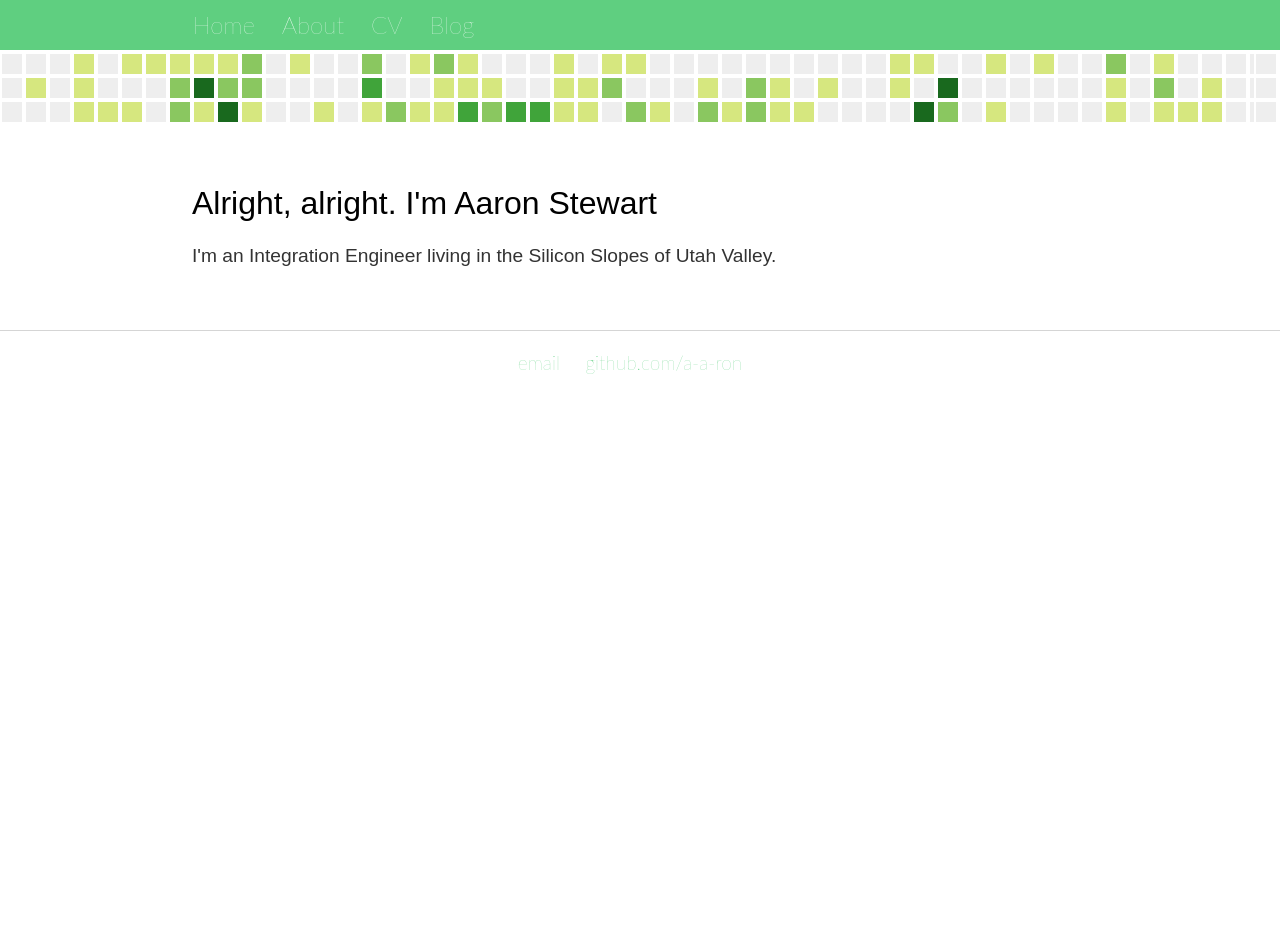
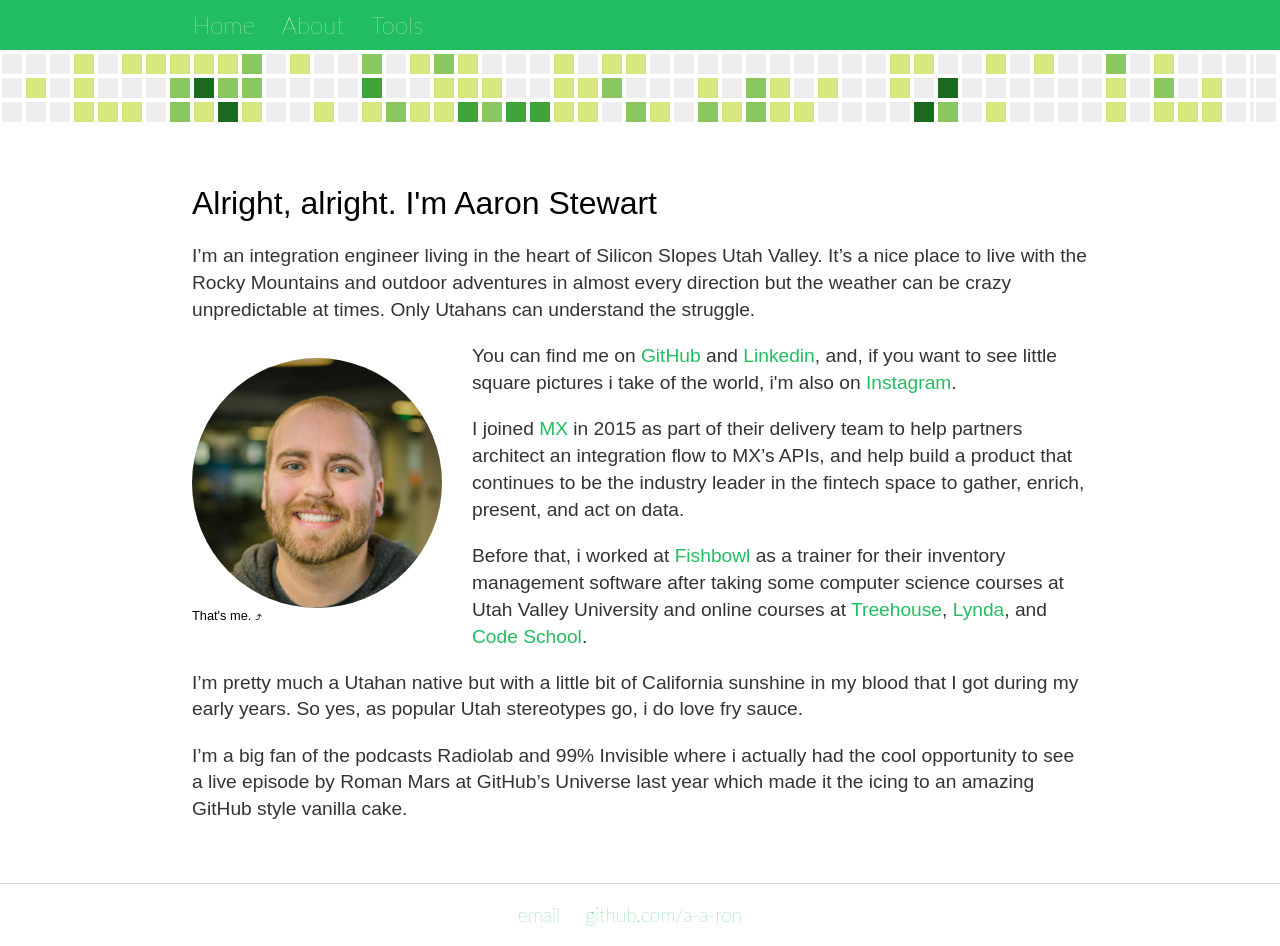
Before and after one commit to a-a-ron/a-a-ron.github.io, a Jekyll site: the page built from about/index.html, in a window 1280 px wide. Built offline with Jekyll 4.4.1, drawn with Linux system fonts in a browser that asks for light colours; before the commit the page ends 900 px from its top, so only the background shows below that.

Commit message:
update about me page and restructure layout

```diff
--- a/_config.yml
+++ b/_config.yml
@@ -1,3 +1,3 @@
 theme: jekyll-theme-cayman
 
-permalink: /blog/:year/:month/:day/:title
+permalink: /post/:year/:month/:day/:title
--- a/_layouts/default.html
+++ b/_layouts/default.html
@@ -8,10 +8,9 @@
 		<body>
 			<nav>
 					<ul>
-							<li><a href="/">Home</a></li>
+							<li><a href="/home">Home</a></li>
 							<li><a href="/about">About</a></li>
-							<li><a href="/cv">CV</a></li>
-							<li><a href="/blog">Blog</a></li>
+							<li><a href="/tools">Tools</a></li>
 					</ul>
 			</nav>
 			<div class="graph"></div>
--- a/about/index.html
+++ b/about/index.html
@@ -4,5 +4,13 @@ title: About Me
 ---
 <div class="blurb">
 	<h1>Alright, alright. I'm Aaron Stewart</h1>
-	<p>I'm an Integration Engineer living in the Silicon Slopes of Utah Valley.</p>
+	<p>I’m an integration engineer living in the heart of Silicon Slopes Utah Valley. It’s a nice place to live with the Rocky Mountains and outdoor adventures in almost every direction but the weather can be crazy unpredictable at times. Only Utahans can understand the struggle.</p>
+	<div class="profile">
+		<figcaption>That's me. ⤴</figcaption>
+	</div>
+	<p>You can find me on <a href="https://www.github.com/a-a-ron">GitHub</a> and <a href="https://www.linkedin.com/in/aaron-stewart-4499a28a">Linkedin</a>, and,  if you want to see little square pictures i take of the world, i'm also on <a href="http://instagram.com/aaronstewart">Instagram</a>.</p>
+	<p>I joined <a href="https://www.mx.com">MX</a> in 2015 as part of their delivery team to help partners architect an integration flow to MX’s APIs, and help build a product that continues to be the industry leader in the fintech space to gather, enrich, present, and act on data.</p>
+	<p>Before that, i worked at <a href="https://www.Fishbowlinventory.com">Fishbowl</a> as a trainer for their inventory management software after taking some computer science courses at Utah Valley University and online courses at <a href="https://www.teamtreehouse.com">Treehouse</a>, <a href="https://www.lynda.com/in/general2?utm_source=google&utm_medium=cpc&utm_campaign=l1-AMER-SEM-Brand&cid=l1-us:en:ps:lp:prosc:s0:0:all:google:xct-lynda&utm_content=104753722386&utm_term=lynda&src=go-pa&veh=skwd-329556378_pcrid_104753722386_pkw_lynda_pmt_e_pdv_c_ext__plc__trg__agid_5454775506_cmid_34839966_adp_1t1_net_g&lpk35=9137">Lynda</a>, and <a href="https://www.codeschool.com/?searchsegment=ppcbrand&aid=701j0000002BMf7AAG&promo=&oid=&utm_source=google&utm_medium=paidsearch&utm_campaign=CS_Brand-google&utm_content=&utm_term=&gclid=CL2b8_nl3NICFQmIfgoda48P-A">Code School</a>.</p>
+	<p>I’m pretty much a Utahan native but with a little bit of California sunshine in my blood that I got during my early years. So yes, as popular Utah stereotypes go, i do love fry sauce.</p>
+	<p>I’m a big fan of the podcasts Radiolab and 99% Invisible where i actually had the cool opportunity to see a live episode by Roman Mars at GitHub’s Universe last year which made it the icing to an amazing GitHub style vanilla cake.</p>
 </div><!-- /.blurb -->
--- a/css/main.css
+++ b/css/main.css
@@ -3,7 +3,7 @@ body {
 }
 nav{
   text-align: left;
-  background-color: #5fcf80;
+  background-color: #22bd60;
   height:40px;
   padding-top: 10px;
 }
@@ -11,6 +11,26 @@ nav{
 .graph {
   background-image: url(/images/gh-graph2.png);
   height:75px;
+}
+
+.profile {
+  background-image: url(/images/profile.jpg);
+  background-size: cover;
+  border-radius: 50%;
+  height: 250px;
+  width: 250px;
+  display: block;
+  margin-top: 15px;
+  margin-right: 30px;
+  margin-bottom: 40px;
+  float:left;
+}
+
+figcaption {
+  display:block;
+  margin-top: 250px;
+  font-family: "AvenirNextLTW01-Regular", "Avenir Next", sans-serif;
+  font-size: 0.8em
 }
 
 nav a{
@@ -43,15 +63,19 @@ nav ul li, footer ul li {
 }
 a {
     text-decoration: none;
-    color:#5fcf80;
+    color:#22bd60;
 }
 a:hover {
     text-decoration: underline;
 }
 h1 {
     font-size: 2.0em;
-    font-weight: 500;
+    font-weight: 400;
     font-family: "AvenirNextLTW01-Regular", "Avenir Next", sans-serif;
+}
+
+h3 {
+  float:left;
 }
 p {
     font-size: 1.2em;
@@ -67,6 +91,7 @@ footer {
 
 .date {
   color:#5fcf80;
+  float:right;
 }
 
 ul.posts {
--- a/blog/atom.xml
+++ b/home/atom.xml
@@ -5,10 +5,10 @@ layout: feed
 <feed xmlns="http://www.w3.org/2005/Atom">
 
  <title>Aaron Stewart's Blog</title>
- <link href="http://a-a-ron.github.io/blog/atom.xml" rel="self"/>
- <link href="http://a-a-ron.github.io/blog"/>
+ <link href="http://a-a-ron.github.io/home/atom.xml" rel="self"/>
+ <link href="http://a-a-ron.github.io/home"/>
  <updated>{{ site.time | date_to_xmlschema }}</updated>
- <id>http://a-a-ron.github.io/blog</id>
+ <id>http://a-a-ron.github.io/home</id>
  <author>
    <name>Aaron Stewart</name>
    <email>astewart.john@gmail.com</email>
```
Also changed, not shown: blog/index.html (deleted, +0 -11 lines), home/index.html (added, +11 -0 lines), _layouts/post.html (line endings or trailing spaces), images/114.jpg (added), images/profile.jpg (added), tools/index.html (renamed from index.html).
